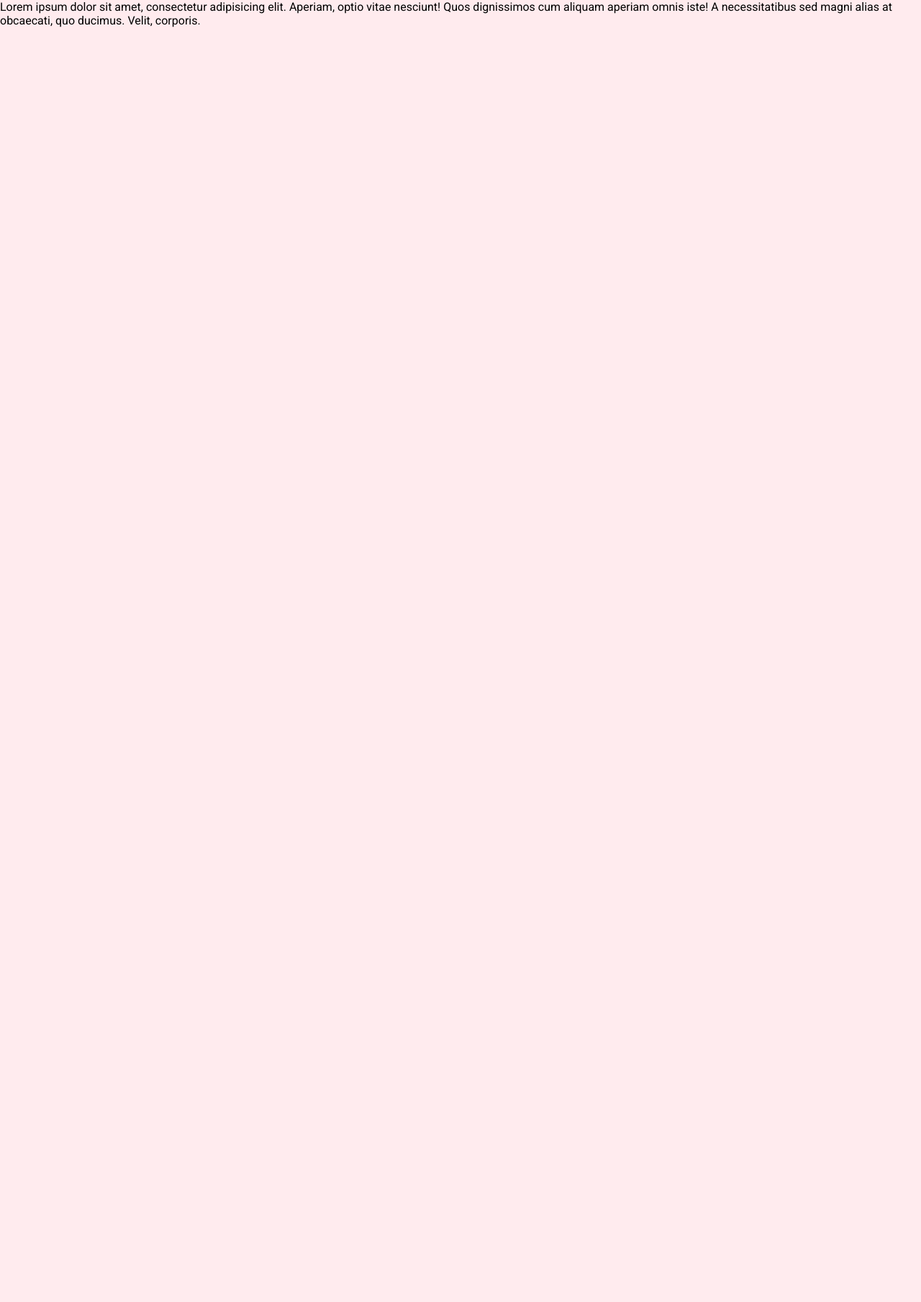
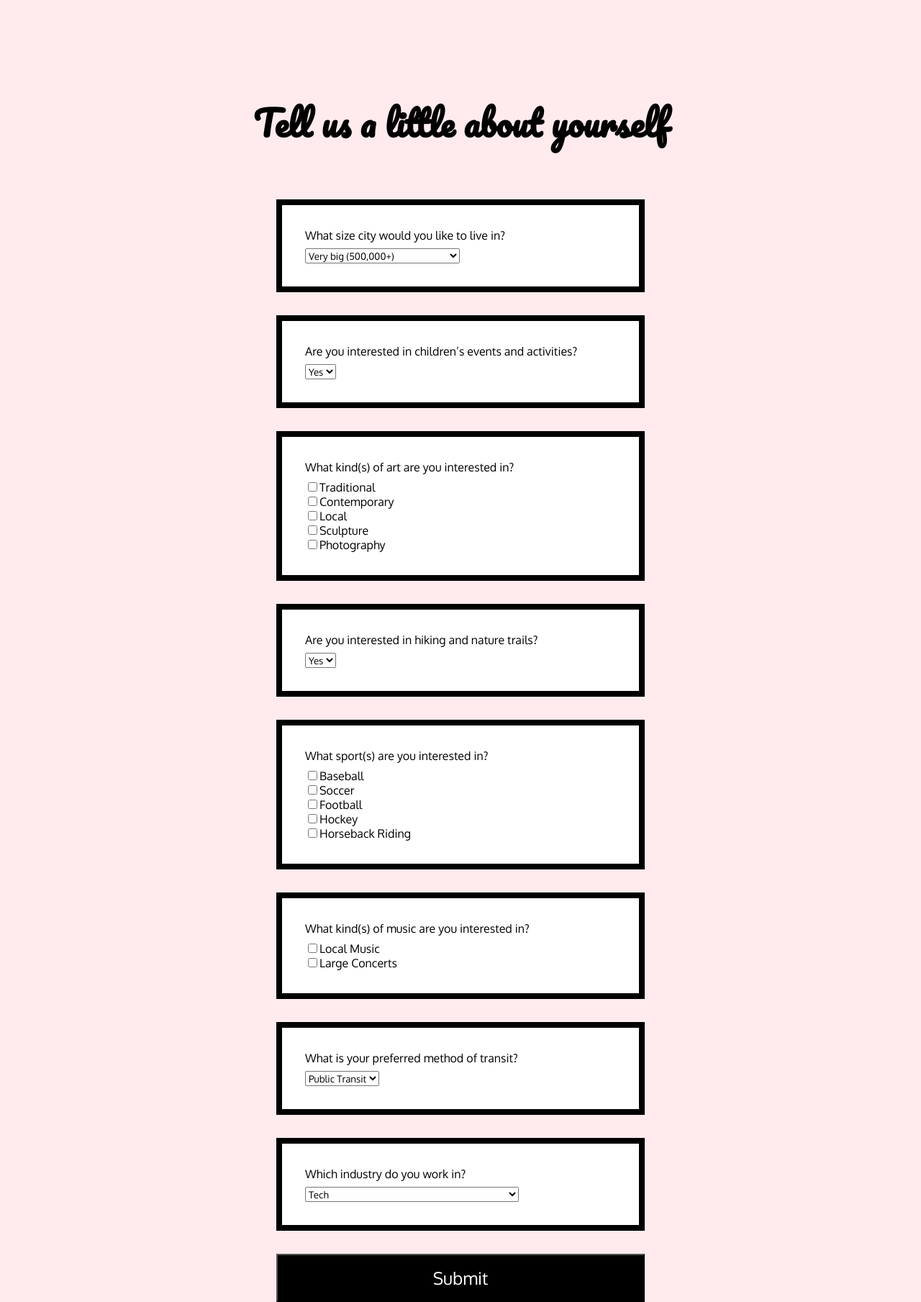
Before and after one commit to SaloniSS/DFW-FTW, a CodeIgniter app: the page made by app/application/views/form.php in a window 1280 px wide. Shown: the whole page at 72% size. Before the commit the page ends 38 px from the top, so only its background shows below. Run offline with CodeIgniter, Linux system fonts and the light colour scheme; data that the repository does not hold is empty.

Commit message:
Summary (required)

```diff
--- a/app/application/views/form.php
+++ b/app/application/views/form.php
@@ -9,9 +9,90 @@
 
 <?= $head ?>
 
-Lorem ipsum dolor sit amet, consectetur adipisicing elit. Aperiam, optio vitae nesciunt! Quos dignissimos cum aliquam aperiam omnis iste! A necessitatibus sed magni alias at obcaecati, quo ducimus. Velit, corporis.<br><br><br><br><br><br><br>
+
+<form>
+
+	<h1>Tell us a little about yourself</h1>
+
+	<span class="field">
+		<label>What size city would you like to live in?</label>
+		<select name="">
+			<option value="">Very big (500,000+)</option>
+			<option value="">Big (200,000-499,000)</option>
+			<option value="">Average-sized (100,000-199,999)</option>
+			<option value="">Smaller (fewer than 100,000)</option>
+		</select>
+	</span>
+
+	<span class="field">
+		<label>Are you interested in children’s events and activities?</label>
+		<select name="">
+			<option value="">Yes</option>
+			<option value="">No</option>
+		</select>
+	</span>
+
+	<span class="field">
+		<label>What kind(s) of art are you interested in?</label>
+		<span><input type="checkbox" name="" value=""><label>Traditional</label></span>
+		<span><input type="checkbox" name="" value=""><label>Contemporary</label></span>
+		<span><input type="checkbox" name="" value=""><label>Local</label></span>
+		<span><input type="checkbox" name="" value=""><label>Sculpture</label></span>
+		<span><input type="checkbox" name="" value=""><label>Photography</label></span>
+	</span>
+
+	<span class="field">
+		<label>Are you interested in hiking and nature trails?</label>
+		<select name="">
+			<option value="">Yes</option>
+			<option value="">No</option>
+		</select>
+	</span>
+
+	<span class="field">
+		<label>What sport(s) are you interested in?</label>
+		<span><input type="checkbox" name="" value=""><label>Baseball</label></span>
+		<span><input type="checkbox" name="" value=""><label>Soccer</label></span>
+		<span><input type="checkbox" name="" value=""><label>Football</label></span>
+		<span><input type="checkbox" name="" value=""><label>Hockey</label></span>
+		<span><input type="checkbox" name="" value=""><label>Horseback Riding</label></span>
+	</span>
 
 
+	<span class="field">
+		<label>What kind(s) of music are you interested in?</label>
+		<span><input type="checkbox" name="" value=""><label>Local Music</label></span>
+		<span><input type="checkbox" name="" value=""><label>Large Concerts</label></span>
+	</span>
+
+
+	<span class="field">
+		<label>What is your preferred method of transit?</label>
+		<select name="">
+			<option value="">Public Transit</option>
+			<option value="">Car</option>
+		</select>
+	</span>
+
+	<span class="field">
+		<label>Which industry do you work in?</label>
+		<select name="">
+			<option value="">Tech</option>
+			<option value="">Finance</option>
+			<option value="">Marketing & Communications</option>
+			<option value="">Legal</option>
+			<option value="">Healthcare</option>
+			<option value="">Architecture & Engineering</option>
+			<option value="">Manufacturing, Transportation & Construction</option>
+			<option value="">Education, Non-Profit & Government</option>
+			<option value="">Retail & Hospitality</option>
+			<option value="">Professional Services</option>
+		</select>
+	</span>
+
+	<input type="submit" name="">
+
+</form>
 
 </body>
 </html>
--- a/app/public/stylesheet/components/head.css
+++ b/app/public/stylesheet/components/head.css
@@ -61,10 +61,10 @@
 #head .bar .right .welcome {
   line-height: 1rem;
   padding: 1.5rem 1rem;
-  font-weight: 100;
+  font-weight: 300;
 }
 #head .bar .right .welcome .name {
-  font-weight: 400;
+  font-weight: 700;
 }
 #head .bar .right .logout {
   padding: 0.25rem 1rem;
--- a/app/public/stylesheet/exit.css
+++ b/app/public/stylesheet/exit.css
@@ -10,7 +10,7 @@
   margin: 0;
   background-color: #00FFFF;
   color: #FF0099;
-  padding: 1rem;
+  padding: 2rem;
   display: inline-block;
   text-transform: uppercase;
   font-weight: 700;
--- a/app/public/stylesheet/form.css
+++ b/app/public/stylesheet/form.css
@@ -1,5 +1,40 @@
 #form {
   background-color: #ffebee;
 }
+#form h1 {
+  text-align: center;
+  margin: 4rem 0;
+  font-family: "Pacifico";
+  font-size: 3rem;
+}
+#form form {
+  width: 36rem;
+  margin: 8rem auto;
+}
+#form form .field {
+  display: block;
+  margin: 2rem;
+  background-color: white;
+  display: block;
+  width: 32rem;
+  padding: 2rem;
+  border: solid 0.5rem black;
+}
+#form form .field > label {
+  margin-bottom: 0.5rem;
+}
+#form form .field > * {
+  display: block;
+}
+#form form input[type=submit] {
+  display: block;
+  margin: 0 auto;
+  padding: 1rem;
+  width: 32rem;
+  color: white;
+  font-size: 1.5rem;
+  background: black;
+  cursor: pointer;
+}
 
 /*# sourceMappingURL=form.css.map */
--- a/app/public/stylesheet/landing.css
+++ b/app/public/stylesheet/landing.css
@@ -17,7 +17,7 @@
   padding: 4rem;
 }
 #landing main #login h1 {
-  font-weight: 100;
+  font-weight: 300;
   letter-spacing: 1rem;
   text-align: center;
   font-size: 6rem;
--- a/app/public/stylesheet/main.css
+++ b/app/public/stylesheet/main.css
@@ -1,7 +1,7 @@
-@import url("https://fonts.googleapis.com/css?family=Material+Icons|Roboto:100,400,700");
+@import url("https://fonts.googleapis.com/css?family=Material+Icons|Oxygen:300,400,700|Pacifico");
 * {
   box-sizing: border-box;
-  font-family: "Roboto";
+  font-family: "Oxygen";
 }
 
 html, body {
--- a/app/resources/scss/components/head.scss
+++ b/app/resources/scss/components/head.scss
@@ -72,9 +72,9 @@ $headHeight: 4rem;
 			.welcome {
 				line-height: 1rem;
 				padding: 1.5rem 1rem;
-				font-weight: 100;
+				font-weight: 300;
 				.name {
-					font-weight: 400;
+					font-weight: 700;
 				}
 			}
 
--- a/app/resources/scss/exit.scss
+++ b/app/resources/scss/exit.scss
@@ -13,7 +13,7 @@
 			margin: 0;
 			background-color: #00FFFF;
 			color: #FF0099;
-			padding: 1rem;
+			padding: 2rem;
 			display: inline-block;
 			text-transform: uppercase;
 			font-weight: 700;
--- a/app/resources/scss/form.scss
+++ b/app/resources/scss/form.scss
@@ -1,3 +1,44 @@
 #form {
 	background-color: #ffebee;
+
+	h1 {
+		text-align: center;
+		margin: 4rem 0;
+		font-family: "Pacifico";
+		font-size: 3rem;
+	}
+
+	form {
+		width: 36rem;
+		margin: 8rem auto;
+
+		.field {
+			display: block;
+			margin: 2rem;
+			background-color: white;
+			display: block;
+			width: 32rem;
+			padding: 2rem;
+			border: solid 0.5rem black;
+
+			> label {
+				margin-bottom: 0.5rem;
+			}
+
+			> * {
+				display: block;
+			}
+		}
+
+		input[type=submit] {
+			display: block;
+			margin: 0 auto;
+			padding: 1rem;
+			width: 32rem;
+			color: white;
+			font-size: 1.5rem;
+			background: black;
+			cursor: pointer;
+		}
+	}
 }
--- a/app/resources/scss/landing.scss
+++ b/app/resources/scss/landing.scss
@@ -30,7 +30,7 @@ $frameColor: #ad1457;
 			padding: 4rem;
 
 			h1 {
-				font-weight: 100;
+				font-weight: 300;
 				letter-spacing: 1rem;
 				text-align: center;
 				font-size: 6rem;
--- a/app/resources/scss/main.scss
+++ b/app/resources/scss/main.scss
@@ -1,8 +1,8 @@
-@import url('https://fonts.googleapis.com/css?family=Material+Icons|Roboto:100,400,700');
+@import url('https://fonts.googleapis.com/css?family=Material+Icons|Oxygen:300,400,700|Pacifico');
 
 * {
 	box-sizing: border-box;
-	font-family: 'Roboto';
+	font-family: 'Oxygen';
 }
 
 html, body {
```
Also changed, not shown: 1 other file.
